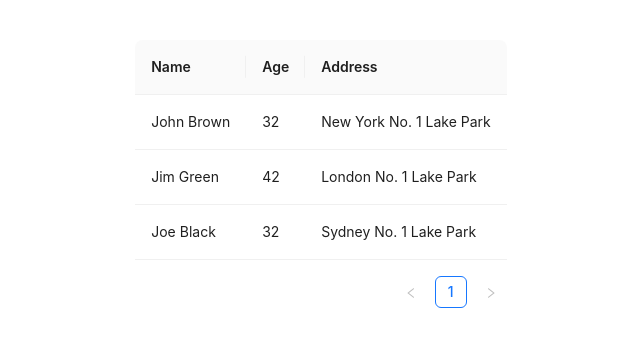
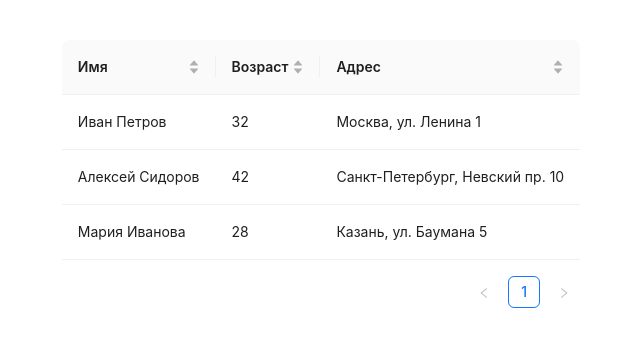
Before and after one commit to igor-arkhipenko/react-antdtable-settings-columns, a React (Vite) app: page / in a window 1280 px wide. Shown: the part 218-564 px from the top of the page, without its empty margins (319-959 px from the left). Built offline with nearby package versions, Linux system fonts and the light colour scheme.

Commit message:
step 1: added columns settings

```diff
--- a/src/TableComponent.tsx
+++ b/src/TableComponent.tsx
@@ -1,57 +1,89 @@
-import React from 'react';
+import React, { useState, useEffect, useCallback } from 'react';
 import { Table } from 'antd';
 import type { ColumnsType } from 'antd/es/table';
-
-interface DataType {
-  key: string;
-  name: string;
-  age: number;
-  address: string;
-}
-
-const columns: ColumnsType<DataType> = [
-  {
-    title: 'Name',
-    dataIndex: 'name',
-    key: 'name',
-  },
-  {
-    title: 'Age',
-    dataIndex: 'age',
-    key: 'age',
-  },
-  {
-    title: 'Address',
-    dataIndex: 'address',
-    key: 'address',
-  },
-];
-
-const data: DataType[] = [
-  {
-    key: '1',
-    name: 'John Brown',
-    age: 32,
-    address: 'New York No. 1 Lake Park',
-  },
-  {
-    key: '2',
-    name: 'Jim Green',
-    age: 42,
-    address: 'London No. 1 Lake Park',
-  },
-  {
-    key: '3',
-    name: 'Joe Black',
-    age: 32,
-    address: 'Sydney No. 1 Lake Park',
-  },
-];
+import { ColumnSettings } from './components/ColumnSettings';
+import type { DataType, ColumnVisibility } from './types';
+import { STORAGE_KEY, DEFAULT_VISIBILITY, COLUMN_CONFIGS, TABLE_DATA } from './constants';
 
 const TableComponent: React.FC = () => {
+  const [columnVisibility, setColumnVisibility] = useState<ColumnVisibility>(() => {
+    try {
+      const savedVisibility = localStorage.getItem(STORAGE_KEY);
+      return savedVisibility ? JSON.parse(savedVisibility) : DEFAULT_VISIBILITY;
+    } catch (error) {
+      console.error('Error loading column visibility settings:', error);
+      return DEFAULT_VISIBILITY;
+    }
+  });
+
+  const [tempVisibility, setTempVisibility] = useState(columnVisibility);
+  const [popoverOpen, setPopoverOpen] = useState(false);
+
+  useEffect(() => {
+    try {
+      localStorage.setItem(STORAGE_KEY, JSON.stringify(columnVisibility));
+    } catch (error) {
+      console.error('Error saving column visibility settings:', error);
+    }
+  }, [columnVisibility]);
+
+  const handleColumnVisibilityChange = useCallback((column: keyof ColumnVisibility, checked: boolean) => {
+    const newVisibility = {
+      ...tempVisibility,
+      [column]: checked
+    };
+    setTempVisibility(newVisibility);
+    setColumnVisibility(newVisibility);
+  }, [tempVisibility]);
+
+  const handleSelectAll = useCallback((checked: boolean) => {
+    const newVisibility = {
+      name: checked,
+      age: checked,
+      address: checked,
+    };
+    setTempVisibility(newVisibility);
+    setColumnVisibility(newVisibility);
+  }, []);
+
+  const handleCancelChanges = useCallback(() => {
+    setTempVisibility(DEFAULT_VISIBILITY);
+    setColumnVisibility(DEFAULT_VISIBILITY);
+    setPopoverOpen(false);
+  }, []);
+
+  const columns: ColumnsType<DataType> = COLUMN_CONFIGS.map(config => ({
+    title: config.title,
+    dataIndex: config.dataIndex,
+    key: config.key,
+    sorter: config.sorter,
+    sortDirections: ['ascend', 'descend'],
+    hidden: !columnVisibility[config.key],
+    onHeaderCell: () => ({
+      onContextMenu: (e: React.MouseEvent) => {
+        e.preventDefault();
+        setPopoverOpen(true);
+      },
+    }),
+  }));
+
+  const visibleColumns = columns.filter(col => !col.hidden);
+
   return (
     <div style={{ padding: '24px' }}>
-      <Table columns={columns} dataSource={data} />
+      <ColumnSettings
+        tempVisibility={tempVisibility}
+        onVisibilityChange={handleColumnVisibilityChange}
+        onSelectAll={handleSelectAll}
+        onCancel={handleCancelChanges}
+        open={popoverOpen}
+        onOpenChange={setPopoverOpen}
+      />
+      <Table
+        columns={visibleColumns}
+        dataSource={TABLE_DATA}
+        pagination={{ pageSize: 10 }}
+      />
     </div>
   );
 };
--- /dev/null
+++ b/src/components/ColumnSettings.tsx
@@ -0,0 +1,67 @@
+import React from 'react';
+import { Popover, Checkbox, Button, Space } from 'antd';
+import type { ColumnVisibility } from '../types';
+import { COLUMN_CONFIGS } from '../constants';
+
+interface ColumnSettingsProps {
+  tempVisibility: ColumnVisibility;
+  onVisibilityChange: (column: keyof ColumnVisibility, checked: boolean) => void;
+  onSelectAll: (checked: boolean) => void;
+  onCancel: () => void;
+  open: boolean;
+  onOpenChange: (open: boolean) => void;
+}
+
+export const ColumnSettings: React.FC<ColumnSettingsProps> = ({
+  tempVisibility,
+  onVisibilityChange,
+  onSelectAll,
+  onCancel,
+  open,
+  onOpenChange,
+}) => {
+  const isAllSelected = Object.values(tempVisibility).every(value => value === true);
+
+  const content = (
+    <div style={{ width: '200px' }}>
+      <div style={{ marginBottom: '16px' }}>
+        <h4>Показать столбцы</h4>
+      </div>
+      <Space direction="vertical" style={{ width: '100%' }}>
+        <Checkbox
+          checked={isAllSelected}
+          onChange={(e) => onSelectAll(e.target.checked)}
+          style={{ borderBottom: '1px solid #f0f0f0', paddingBottom: '8px', marginBottom: '8px' }}
+        >
+          Все
+        </Checkbox>
+        {COLUMN_CONFIGS.map((config) => (
+          <Checkbox
+            key={config.key}
+            checked={tempVisibility[config.key]}
+            onChange={(e) => onVisibilityChange(config.key, e.target.checked)}
+          >
+            {config.title}
+          </Checkbox>
+        ))}
+      </Space>
+      <div style={{ marginTop: '16px', borderTop: '1px solid #f0f0f0', paddingTop: '8px' }}>
+        <Button type="link" onClick={onCancel} style={{ padding: 0 }}>
+          Отменить изменения
+        </Button>
+      </div>
+    </div>
+  );
+
+  return (
+    <Popover
+      content={content}
+      title={null}
+      trigger="click"
+      open={open}
+      onOpenChange={onOpenChange}
+    >
+      <div />
+    </Popover>
+  );
+};
--- /dev/null
+++ b/src/constants.ts
@@ -0,0 +1,51 @@
+import type { ColumnConfig } from './types';
+
+export const STORAGE_KEY = 'table-columns-visibility';
+
+export const DEFAULT_VISIBILITY = {
+  name: true,
+  age: true,
+  address: true,
+};
+
+export const COLUMN_CONFIGS: ColumnConfig[] = [
+  {
+    key: 'name',
+    title: 'Имя',
+    dataIndex: 'name',
+    sorter: (a, b) => a.name.localeCompare(b.name),
+  },
+  {
+    key: 'age',
+    title: 'Возраст',
+    dataIndex: 'age',
+    sorter: (a, b) => a.age - b.age,
+  },
+  {
+    key: 'address',
+    title: 'Адрес',
+    dataIndex: 'address',
+    sorter: (a, b) => a.address.localeCompare(b.address),
+  },
+];
+
+export const TABLE_DATA = [
+  {
+    key: '1',
+    name: 'Иван Петров',
+    age: 32,
+    address: 'Москва, ул. Ленина 1',
+  },
+  {
+    key: '2',
+    name: 'Алексей Сидоров',
+    age: 42,
+    address: 'Санкт-Петербург, Невский пр. 10',
+  },
+  {
+    key: '3',
+    name: 'Мария Иванова',
+    age: 28,
+    address: 'Казань, ул. Баумана 5',
+  },
+];
--- /dev/null
+++ b/src/types.ts
@@ -0,0 +1,19 @@
+export interface DataType {
+  key: string;
+  name: string;
+  age: number;
+  address: string;
+}
+
+export interface ColumnVisibility {
+  name: boolean;
+  age: boolean;
+  address: boolean;
+}
+
+export interface ColumnConfig {
+  key: keyof ColumnVisibility;
+  title: string;
+  dataIndex: keyof DataType;
+  sorter: (a: DataType, b: DataType) => number;
+}
--- a/tsconfig.app.json
+++ b/tsconfig.app.json
@@ -19,7 +19,6 @@
     "strict": true,
     "noUnusedLocals": true,
     "noUnusedParameters": true,
-    "erasableSyntaxOnly": true,
     "noFallthroughCasesInSwitch": true,
     "noUncheckedSideEffectImports": true
   },
```
